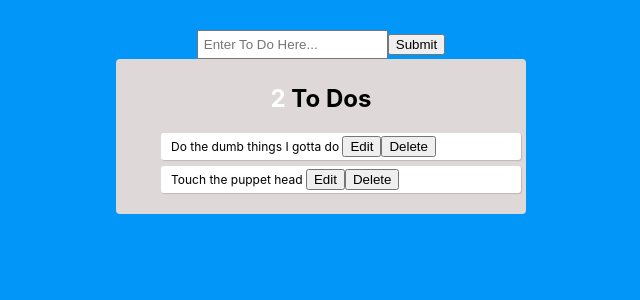
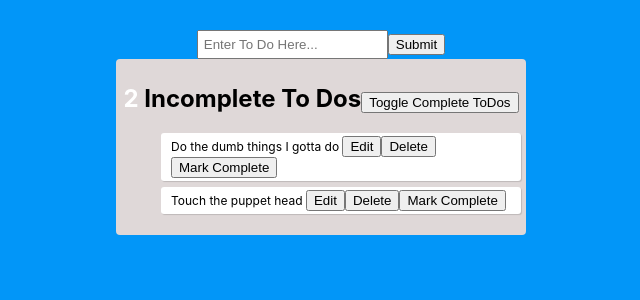
Before and after one commit to ltdelia/to-done, a React (Create React App) app: page / in a window 1280 px wide. Shown: the top 300 px of the page, without its empty margins (319-959 px from the left). Built offline with nearby package versions, Linux system fonts and the light colour scheme.

Commit message:
updated model to allow for complete status, filter to do list by complete status

```diff
--- a/src/App.js
+++ b/src/App.js
@@ -6,13 +6,14 @@ import EditToDoForm from "./EditToDoForm/EditToDoForm";
 import ToDoList from "./ToDoList/ToDoList";
 
 const starterToDos = [
-  { id: 1, toDo: "Do the dumb things I gotta do" },
-  { id: 2, toDo: "Touch the puppet head" },
+  { id: 1, toDo: "Do the dumb things I gotta do", complete: false },
+  { id: 2, toDo: "Touch the puppet head", complete: false },
 ];
 
 const initialFormState = {
   id: null,
   toDo: "",
+  complete: false,
 };
 
 function App() {
@@ -26,6 +27,7 @@ function App() {
         {
           id: toDos.length + 1,
           toDo: enteredToDo,
+          complete: false,
         },
         ...prevToDos,
       ];
@@ -42,8 +44,18 @@ function App() {
 
   const updateToDo = (id, updatedToDo) => {
     setToDos((prevToDos) => {
-      return prevToDos.map((toDo) => (toDo.id === id ? updatedToDo : toDo));
+      return prevToDos.map((toDo) =>
+        toDo.id === parseInt(id) ? updatedToDo : toDo
+      );
     });
+  };
+
+  const completeToDo = (toDoIdToComplete) => {
+    const toDoToComplete = toDos.filter(
+      (toDo) => toDo.id === parseInt(toDoIdToComplete)
+    )[0];
+    const completedToDo = { ...toDoToComplete, complete: true };
+    updateToDo(toDoIdToComplete, completedToDo);
   };
 
   const deleteToDo = (toDoIdToDelete) => {
@@ -67,6 +79,7 @@ function App() {
       <ToDoList
         items={toDos}
         onEditToDoFromList={editToDo}
+        onCompleteToDoFromList={completeToDo}
         onDeleteToDoFromList={deleteToDo}
       />
     </div>
--- a/src/ToDo/ToDo.js
+++ b/src/ToDo/ToDo.js
@@ -1,4 +1,4 @@
-import React, { useState } from "react";
+import React from "react";
 
 import "./ToDo.css";
 
@@ -6,6 +6,13 @@ const ToDo = (props) => {
   const editToDoHandler = (event) => {
     const toDoIdToEdit = event.target.id.substring(event.target.id.length - 1);
     props.onEditToDo(toDoIdToEdit);
+  };
+
+  const completeToDoHandler = (event) => {
+    const toDoIdToComplete = event.target.id.substring(
+      event.target.id.length - 1
+    );
+    props.onCompleteToDo(toDoIdToComplete);
   };
 
   const deleteToDoHandler = (event) => {
@@ -16,7 +23,7 @@ const ToDo = (props) => {
   };
 
   return (
-    <li className="to-do">
+    <li className="to-do" id={"to-do-" + props.id} key={props.id}>
       <div>
         <span>{props.content}</span>{" "}
         <button
@@ -33,6 +40,13 @@ const ToDo = (props) => {
         >
           Delete
         </button>
+        <button
+          id={"to-do-complete-" + props.id}
+          type="button"
+          onClick={completeToDoHandler}
+        >
+          Mark Complete
+        </button>
       </div>
     </li>
   );
--- a/src/ToDoList/ToDoList.js
+++ b/src/ToDoList/ToDoList.js
@@ -1,11 +1,26 @@
-import React from "react";
+import React, { useState, useEffect } from "react";
 
 import ToDo from "../ToDo/ToDo";
 import "./ToDoList.css";
 
 const ToDoList = (props) => {
+  const [completed, setCompleted] = useState(false);
+  const [toDos, setToDos] = useState([]);
+
+  useEffect(() => {
+    setToDos(props.items);
+  }, [props.items]);
+
+  const toggleToDos = () => {
+    completed ? setCompleted(false) : setCompleted(true);
+  };
+
   const editToDoHandler = (toDoId) => {
     props.onEditToDoFromList(toDoId);
+  };
+
+  const completeToDoHandler = (toDoId) => {
+    props.onCompleteToDoFromList(toDoId);
   };
 
   const deleteToDoHandler = (toDoId) => {
@@ -15,15 +30,26 @@ const ToDoList = (props) => {
   return (
     <div className="to-do-list">
       <h2 className="to-do-header">
-        <span className="to-do-count">{props.items.length}</span> To Dos
+        <span className="to-do-count">
+          {toDos.filter((toDo) => toDo.complete === completed).length}
+        </span>
+        {completed ? " Complete " : " Incomplete "}
+        {toDos.filter((toDo) => toDo.complete === completed).length === 1
+          ? "To Do"
+          : "To Dos"}
+        <button onClick={toggleToDos}>Toggle Complete ToDos </button>
       </h2>
       <ul className="to-do-body">
-        {props.items.map((toDo, index) => (
+        {toDos
+          .filter((toDo) => toDo.complete === completed)
+          .map((toDo) => (
             <ToDo
               id={toDo.id}
-            key={index}
+              key={"to-do-" + toDo.id}
               content={toDo.toDo}
+              complete={toDo.complete}
               onEditToDo={editToDoHandler}
+              onCompleteToDo={completeToDoHandler}
               onDeleteToDo={deleteToDoHandler}
             />
           ))}
```
Lines whose indentation alone changed are shown as unchanged.
